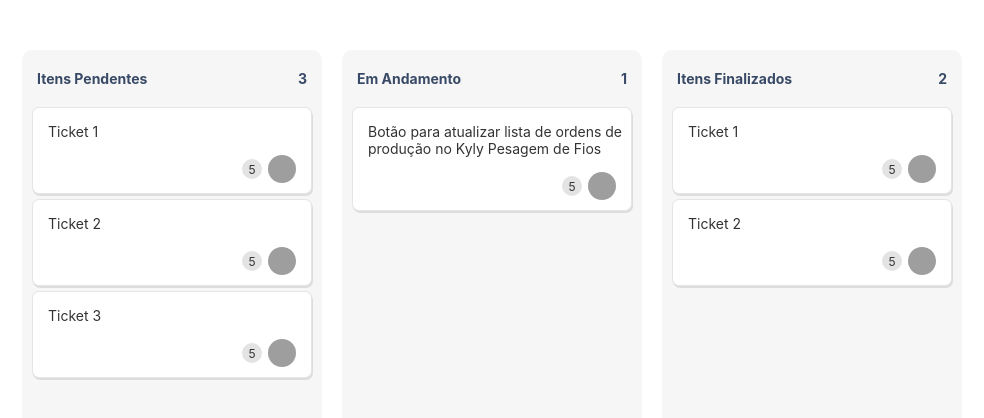
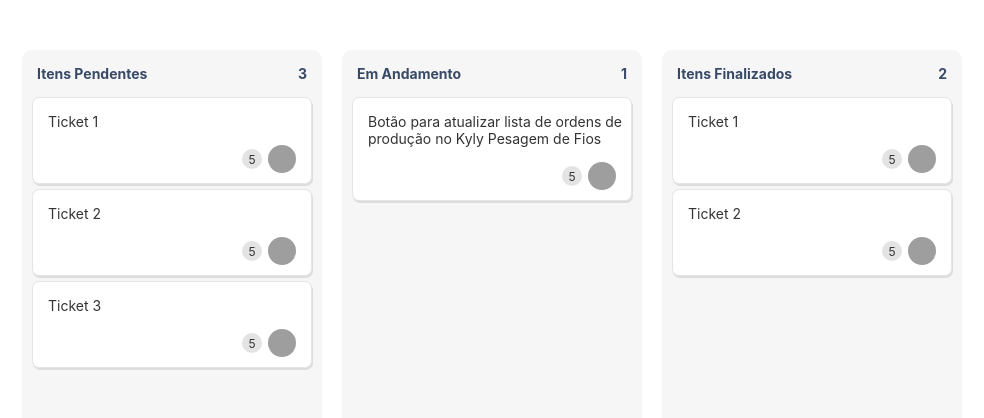
Before and after one commit to maiconfriedel/jira-clone, a React (Create React App) app: page / in a window 1280 px wide. Shown: the top 418 px of the page, without its empty margins (28-1012 px from the left). Built offline with nearby package versions, Linux system fonts and the light colour scheme; grey boxes are pictures that could not be loaded.

Commit message:
Changed header padding

```diff
--- a/src/components/Panel/styles.ts
+++ b/src/components/Panel/styles.ts
@@ -21,7 +21,7 @@ export const Body = styled.div`
 `;
 
 export const Header = styled.div`
-  padding: 20px 15px;
+  padding: 15px 15px;
   display: flex;
   flex-direction: row;
   justify-content: space-between;
```
